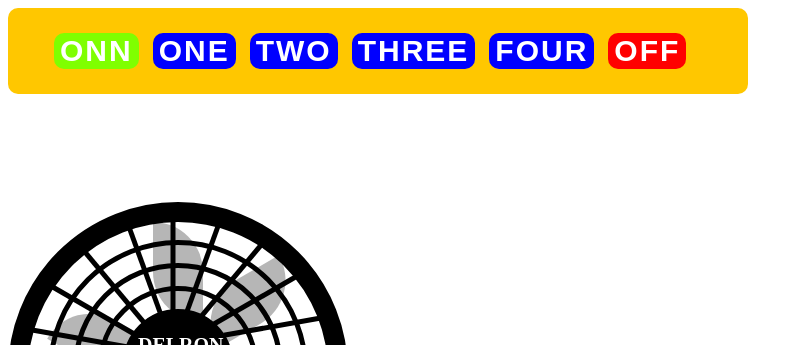
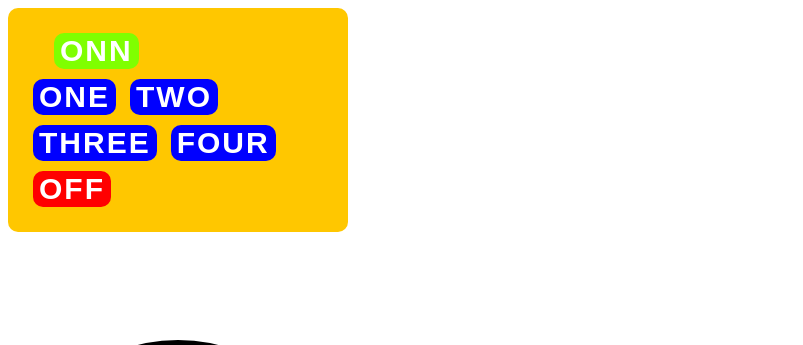
Before and after one commit to Benji6747/fan, a plain HTML site: page index.html in a window 1280 px wide. Shown: the top 345 px of the page, without its empty margins (0-803 px from the left). Drawn offline with Linux system fonts and the light colour scheme.

Commit message:
Update index.html

```diff
--- a/index.html
+++ b/index.html
@@ -441,7 +441,7 @@ button:hover{
 
 #buttons{
     background-color: #ffc700;
-    width: 700px;
+    width: 300px;
     padding: 20px;
     border-radius: 10px;
 }
@@ -452,6 +452,10 @@ button:hover{
     }
 }
 
+#blade1,#blade2,#blade3,#blade4,#blade5,#blade6,#blade7{
+        background-color: red;
+}
+
     </style>
     <!-- <script src="main.js"></script> -->
 
@@ -459,10 +463,13 @@ button:hover{
 <body>
         <div id="buttons">
         <input type="radio" id="radio"><button onclick="onn();" id="on">ONN</button>
+        <br>
   <button onclick="one();" >ONE</button>
 <button onclick="two();">TWO</button>
+<br>
 <button onclick="three();">THREE</button>
 <button onclick="four();">FOUR</button>
+<br>
     <button onclick="return off();" id="of">OFF</button>
 
     </div>
```
